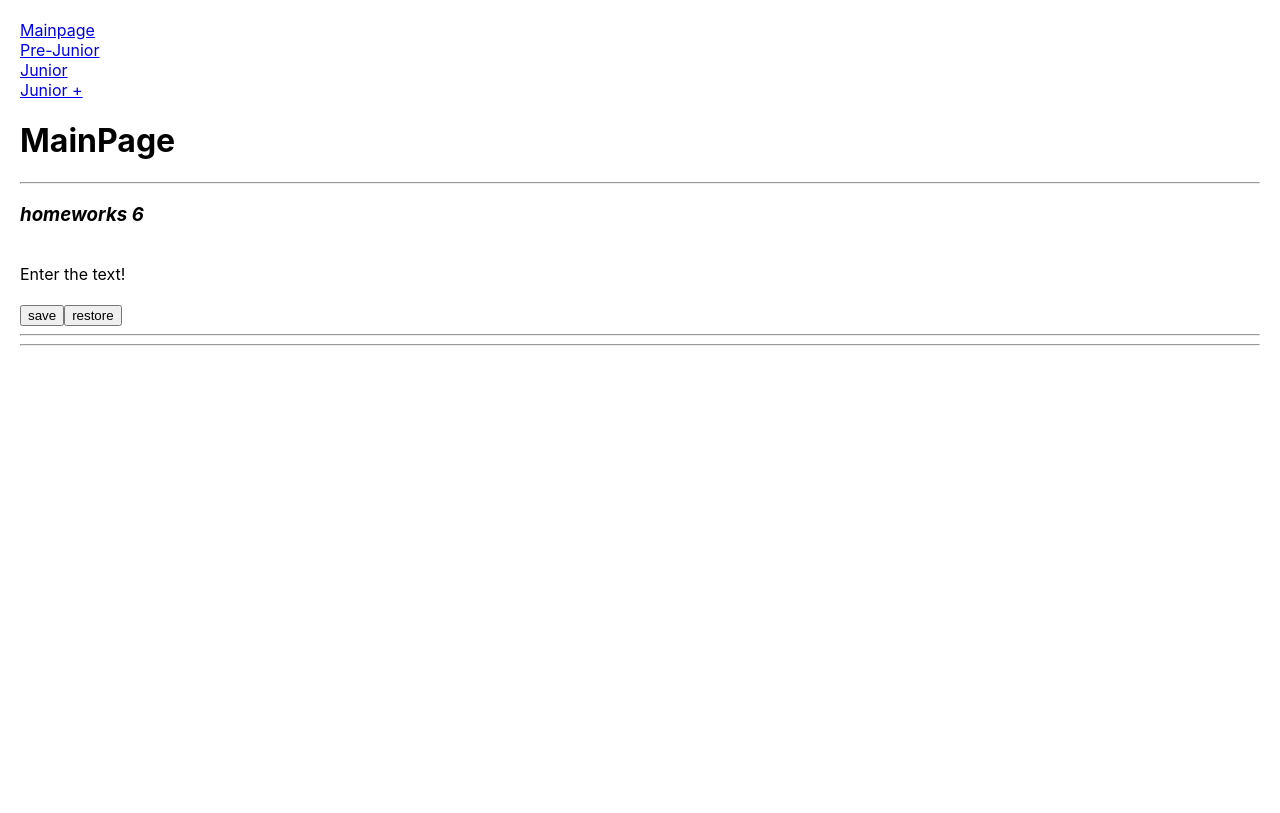
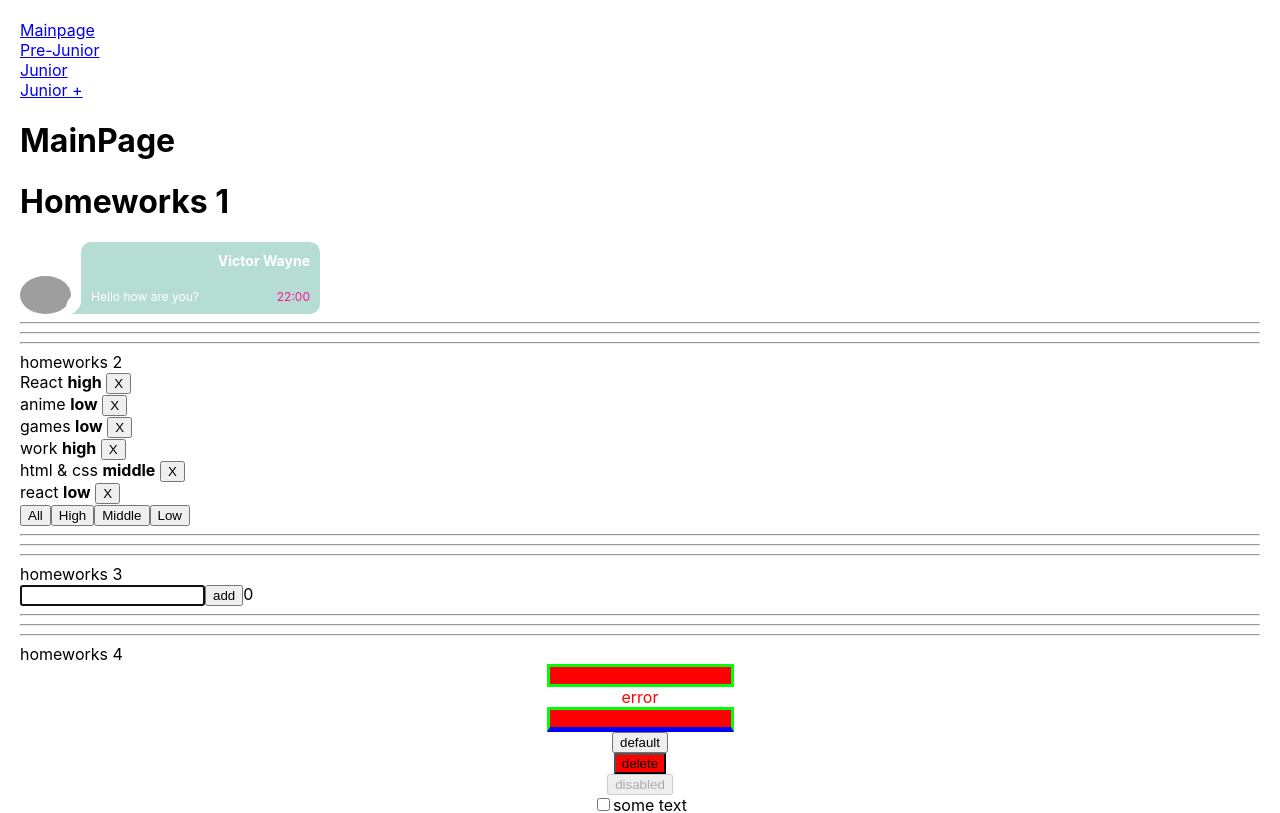
Before and after one commit to VictorSvetailo/homeworkJSTSIZ, a React (Create React App) app: page /pre-junior in a window 1280 px wide. Shown: the top 813 px of the page. Built offline with nearby package versions, Linux system fonts and the light colour scheme; grey boxes are pictures that could not be loaded.

Commit message:
HomeWork upgrade

```diff
--- a/src/p2-homeworks/h5/pages/PreJunior.tsx
+++ b/src/p2-homeworks/h5/pages/PreJunior.tsx
@@ -3,17 +3,17 @@ import HW1 from '../../h1/HW1'
 import HW2 from '../../h2/HW2'
 import HW3 from '../../h3/HW3'
 import HW4 from '../../h4/HW4'
-import {NavLink} from 'react-router-dom';
+
 import HW6 from '../../h6/HW6';
 
 function PreJunior() {
     return (
         <div>
 
-            {/*<HW1/>*/}
-            {/*<HW2/>*/}
-            {/*<HW3/>*/}
-            {/*<HW4/>*/}
+            <HW1/>
+            <HW2/>
+            <HW3/>
+            <HW4/>
             <HW6/>
 
         </div>
```
